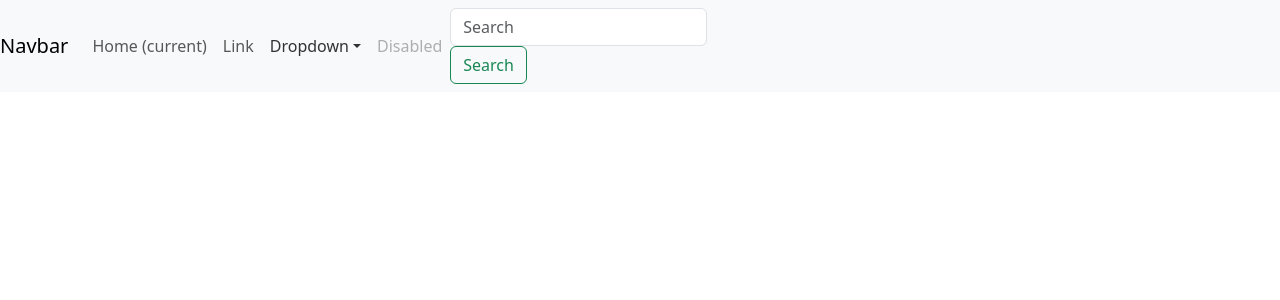
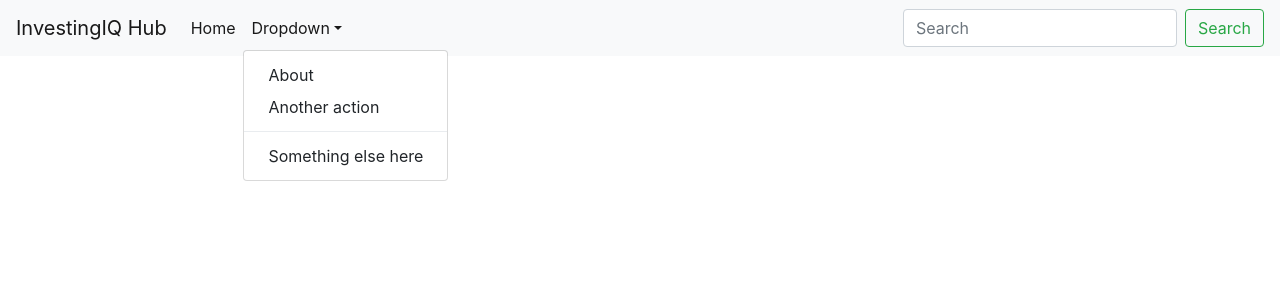
Before and after one commit to Mechboyshyam/InvestingIQ-Hub, a React (Create React App) app in the folder client/: page / in a window 1280 px wide. Both pictures are taken after a click on the button "Dropdown". Shown: the top 300 px of the page. Built offline with nearby package versions, Linux system fonts and the light colour scheme.

Commit message:
about page created and linked

```diff
--- a/client/public/index.html
+++ b/client/public/index.html
@@ -3,28 +3,32 @@
   <head>
     <meta charset="utf-8" />
     <link rel="icon" href="%PUBLIC_URL%/favicon.ico" />
-    <meta name="viewport" content="width=device-width, initial-scale=1" />
-    <meta name="theme-color" content="#000000" />
-    <meta
-      name="description"
-      content="Web site created using create-react-app"
-    />
     <link rel="apple-touch-icon" href="%PUBLIC_URL%/logo192.png" />
 
     <title>InvestingIQ Hub</title>
+    <link
+      rel="stylesheet"
+      href="https://cdn.jsdelivr.net/npm/bootstrap@4.0.0/dist/css/bootstrap.min.css"
+      integrity="sha384-Gn5384xqQ1aoWXA+058RXPxPg6fy4IWvTNh0E263XmFcJlSAwiGgFAW/dAiS6JXm"
+      crossorigin="anonymous"
+    />
+    <script
+      src="https://code.jquery.com/jquery-3.2.1.slim.min.js"
+      integrity="sha384-KJ3o2DKtIkvYIK3UENzmM7KCkRr/rE9/Qpg6aAZGJwFDMVNA/GpGFF93hXpG5KkN"
+      crossorigin="anonymous"
+    ></script>
+    <script
+      src="https://cdn.jsdelivr.net/npm/popper.js@1.12.9/dist/umd/popper.min.js"
+      integrity="sha384-ApNbgh9B+Y1QKtv3Rn7W3mgPxhU9K/ScQsAP7hUibX39j7fakFPskvXusvfa0b4Q"
+      crossorigin="anonymous"
+    ></script>
+    <script
+      src="https://cdn.jsdelivr.net/npm/bootstrap@4.0.0/dist/js/bootstrap.min.js"
+      integrity="sha384-JZR6Spejh4U02d8jOt6vLEHfe/JQGiRRSQQxSfFWpi1MquVdAyjUar5+76PVCmYl"
+      crossorigin="anonymous"
+    ></script>
   </head>
   <body>
     <div id="root"></div>
-    <link
-      href="https://cdn.jsdelivr.net/npm/bootstrap@5.3.2/dist/css/bootstrap.min.css"
-      rel="stylesheet"
-      integrity="sha384-T3c6CoIi6uLrA9TneNEoa7RxnatzjcDSCmG1MXxSR1GAsXEV/Dwwykc2MPK8M2HN"
-      crossorigin="anonymous"
-    />
-    <script
-      src="https://cdn.jsdelivr.net/npm/bootstrap@5.3.2/dist/js/bootstrap.bundle.min.js"
-      integrity="sha384-C6RzsynM9kWDrMNeT87bh95OGNyZPhcTNXj1NW7RuBCsyN/o0jlpcV8Qyq46cDfL"
-      crossorigin="anonymous"
-    ></script>
   </body>
 </html>
--- a/client/src/App.js
+++ b/client/src/App.js
@@ -1,11 +1,13 @@
 import {BrowserRouter, Routes, Route} from 'react-router-dom';
 import Home from './Views/Home/Home';
+import About from './Views/About/About';
 
 function App() {
   return (
    <BrowserRouter>
       <Routes>
       <Route path="/" element={< Home />} />
+      <Route path="/about" element={< About />} />
       </Routes>
    </BrowserRouter>
   );
--- a/client/src/Component/Navbar/Navbar.js
+++ b/client/src/Component/Navbar/Navbar.js
@@ -4,38 +4,74 @@
   render() {
     return (
       <>
-       <nav class="navbar navbar-expand-lg navbar-light bg-light">
-  <a class="navbar-brand" href="#">Navbar</a>
-  <button class="navbar-toggler" type="button" data-toggle="collapse" data-target="#navbarSupportedContent" aria-controls="navbarSupportedContent" aria-expanded="false" aria-label="Toggle navigation">
-    <span class="navbar-toggler-icon"></span>
+        <nav className="navbar navbar-expand-lg navbar-light bg-light">
+          <a className="navbar-brand" href="/">
+            InvestingIQ Hub
+          </a>
+          <button
+            className="navbar-toggler"
+            type="button"
+            data-toggle="collapse"
+            data-target="#navbarSupportedContent"
+            aria-controls="navbarSupportedContent"
+            aria-expanded="false"
+            aria-label="Toggle navigation"
+          >
+            <span className="navbar-toggler-icon"></span>
           </button>
 
-  <div class="collapse navbar-collapse" id="navbarSupportedContent">
-    <ul class="navbar-nav mr-auto">
-      <li class="nav-item active">
-        <a class="nav-link" href="#">Home <span class="sr-only">(current)</span></a>
+          <div className="collapse navbar-collapse" id="navbarSupportedContent">
+            <ul className="navbar-nav mr-auto">
+              <li className="nav-item active">
+                <a className="nav-link" href="#">
+                  Home <span className="sr-only">(current)</span>
+                </a>
               </li>
-      <li class="nav-item">
-        <a class="nav-link" href="#">Link</a>
-      </li>
-      <li class="nav-item dropdown">
-        <a class="nav-link dropdown-toggle" href="#" id="navbarDropdown" role="button" data-toggle="dropdown" aria-haspopup="true" aria-expanded="false">
+              {/* <li className="nav-item">
+        <a className="nav-link" href="#">Link</a>
+      </li> */}
+              <li className="nav-item dropdown">
+                <a
+                  className="nav-link dropdown-toggle"
+                  href="#"
+                  id="navbarDropdown"
+                  role="button"
+                  data-toggle="dropdown"
+                  aria-haspopup="true"
+                  aria-expanded="false"
+                >
                   Dropdown
                 </a>
-        <div class="dropdown-menu" aria-labelledby="navbarDropdown">
-          <a class="dropdown-item" href="#">Action</a>
-          <a class="dropdown-item" href="#">Another action</a>
-          <div class="dropdown-divider"></div>
-          <a class="dropdown-item" href="#">Something else here</a>
+                <div className="dropdown-menu" aria-labelledby="navbarDropdown">
+                  <a className="dropdown-item" href="/about">
+                    About
+                  </a>
+                  <a className="dropdown-item" href="#">
+                    Another action
+                  </a>
+                  <div className="dropdown-divider"></div>
+                  <a className="dropdown-item" href="#">
+                    Something else here
+                  </a>
                 </div>
               </li>
-      <li class="nav-item">
-        <a class="nav-link disabled" href="#">Disabled</a>
-      </li>
+              {/* <li className="nav-item">
+        <a className="nav-link disabled" href="#">Disabled</a>
+      </li> */}
             </ul>
-    <form class="form-inline my-2 my-lg-0">
-      <input class="form-control mr-sm-2" type="search" placeholder="Search" aria-label="Search"/>
-      <button class="btn btn-outline-success my-2 my-sm-0" type="submit">Search</button>
+            <form className="form-inline my-2 my-lg-0">
+              <input
+                className="form-control mr-sm-2"
+                type="search"
+                placeholder="Search"
+                aria-label="Search"
+              />
+              <button
+                className="btn btn-outline-success my-2 my-sm-0"
+                type="submit"
+              >
+                Search
+              </button>
             </form>
           </div>
         </nav>
--- /dev/null
+++ b/client/src/Views/About/About.js
@@ -0,0 +1,13 @@
+import React, { PureComponent } from 'react'
+
+export class About extends PureComponent {
+  render() {
+    return (
+      <div>
+        This is my about page.
+      </div>
+    )
+  }
+}
+
+export default About
--- a/client/src/Views/Home/Home.js
+++ b/client/src/Views/Home/Home.js
@@ -2,8 +2,8 @@
 import Navbar from "../../Component/Navbar/Navbar";
 function Home(){
     return(
-        <div> <Navbar/>
-            <div>
+        <div>
+            <div><Navbar/>
                 {/* 960472210000025 */}
             </div>
         </div>
```
Also changed, not shown: client/src/Views/About/About.css (added). Lines whose indentation alone changed are shown as unchanged.
